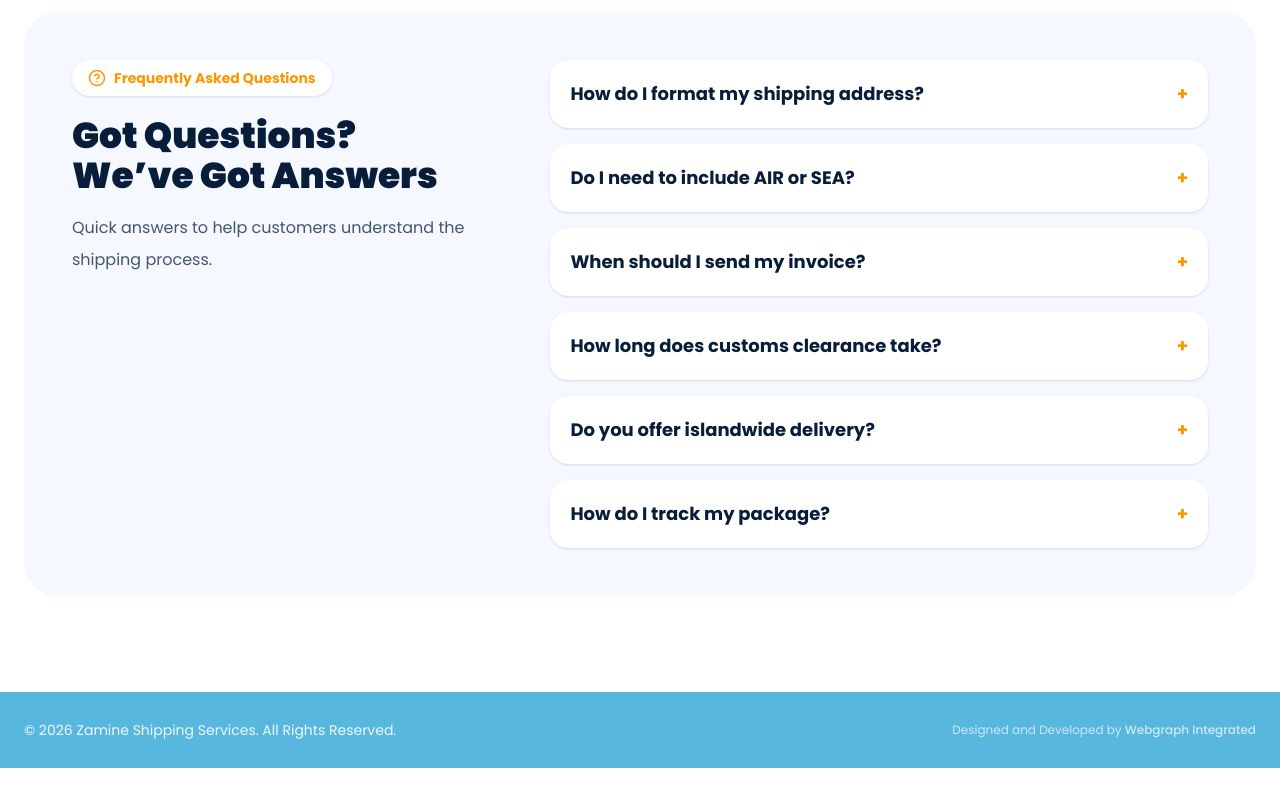
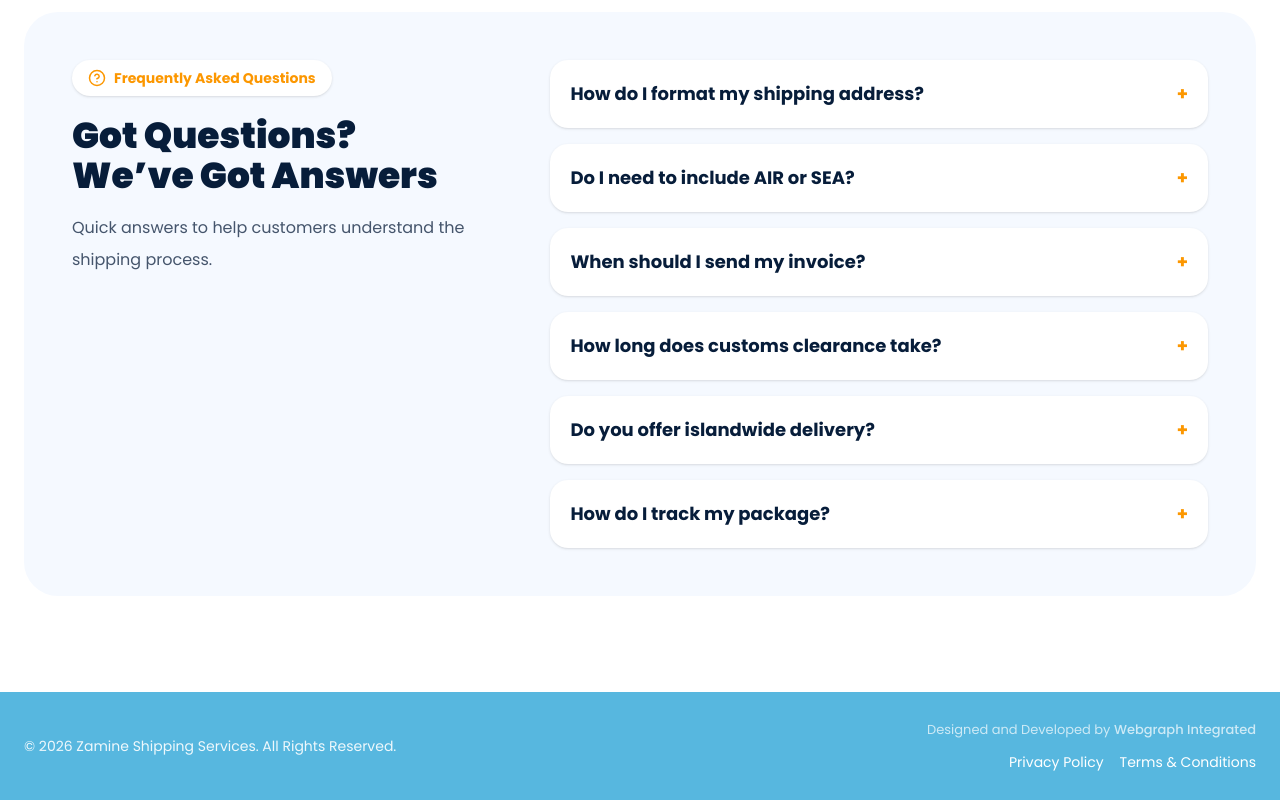
Before and after one commit to webgraphintegrated-arch/zamine-shipping-app, a Next.js app: page /how-it-works in a window 1280 px wide. Shown: the part 2917-3717 px from the top of the page. Before the commit the page ends 3685 px from the top, so only its background shows below. Built offline with nearby package versions, Linux system fonts and the light colour scheme.

Commit message:
Add footer policy links to how it works

```diff
--- a/app/how-it-works/page.tsx
+++ b/app/how-it-works/page.tsx
@@ -347,24 +347,40 @@ export default function HowItWorksPage() {
 </section>
 {/* FOOTER */}
 <footer className="bg-[#57b7df] py-7 text-white">
-  <div className="mx-auto max-w-7xl px-6">
+        <div className="mx-auto flex max-w-7xl flex-col items-center justify-between gap-6 px-6 md:flex-row">
 
-    <div className="flex flex-col md:flex-row items-center justify-between gap-3">
-
-      <p className="text-sm text-white/90 text-center md:text-left">
+          <p className="text-center text-sm text-white/90 md:text-left">
             © 2026 Zamine Shipping Services. All Rights Reserved.
           </p>
 
-      <p className="text-[11px] md:text-xs text-white/70 text-center">
+          <div className="flex flex-col items-center gap-3 md:items-end">
+
+            <p className="text-center text-[13px] text-white/70">
               Designed and Developed by{" "}
               <a
                 href="https://webgraphintegrated.com"
                 target="_blank"
-          className="hover:text-[#071D3A] transition font-medium"
+                className="font-medium transition hover:text-[#071D3A]"
               >
                 Webgraph Integrated
               </a>
             </p>
+
+            <div className="flex flex-wrap items-center justify-center gap-4 text-sm md:justify-end">
+              <Link
+                href="/privacy-policy"
+                className="transition hover:text-[#071D3A]"
+              >
+                Privacy Policy
+              </Link>
+
+              <Link
+                href="/terms-and-conditions"
+                className="transition hover:text-[#071D3A]"
+              >
+                Terms & Conditions
+              </Link>
+            </div>
 
           </div>
 
```
Lines whose indentation alone changed are shown as unchanged.
